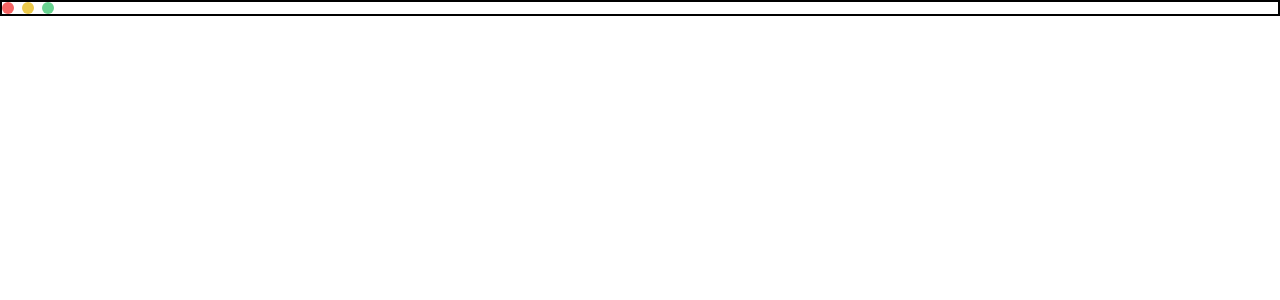
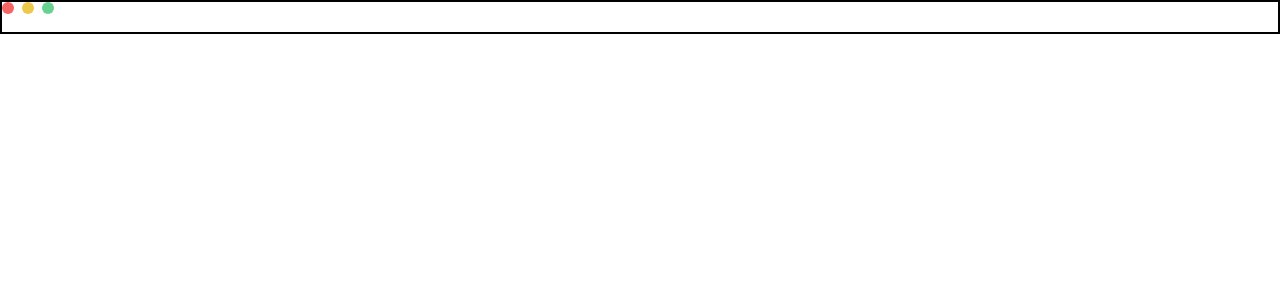
Before and after one commit to greedybrain/WhatYouCodingBoutWillisClient, a React (Create React App) app: page / in a window 1280 px wide. Shown: the top 300 px of the page. Built offline with nearby package versions, Linux system fonts and the light colour scheme.

Commit message:
Added logo to header

```diff
--- a/src/Global/containers/Header.jsx
+++ b/src/Global/containers/Header.jsx
@@ -1,11 +1,16 @@
 import React from 'react'
 import MockWindowButtons from '../components/MockWindowButtons'
+import Logo from '../components/Logo'
 
 const Header = () => {
     return (
         <>
-            <MockWindowButtons />
-            {/* Logo */}
+            <div className="mock-window-btns">
+                <MockWindowButtons />
+            </div>
+            <div className="logo m-auto text-white text-xs">
+                <Logo />
+            </div>
         </>
     )
 }
```
